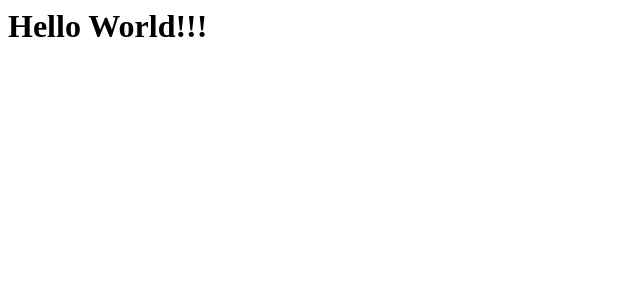
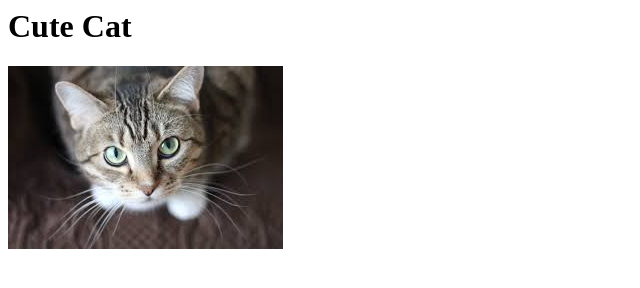
Before and after one commit to akolkarsohan/github-codedeploy, a plain HTML site: page files/index.html in a window 1280 px wide. Shown: the whole page, without its empty margins (0-640 px from the left). Drawn offline with Linux system fonts and the light colour scheme.

Commit message:
Updating Project1 with new cat image for all instances

```diff
--- a/files/index.html
+++ b/files/index.html
@@ -1,6 +1,7 @@
 <html>
 
 	<body bgcolor:"blue">
-		<h1>Hello World!!!</h1>
+		<h1>Cute Cat</h1>
+			<img src="download.jpg" alt="Cute Cat">
 	</body>
 </html>
```
Also changed, not shown: 1 other file.
